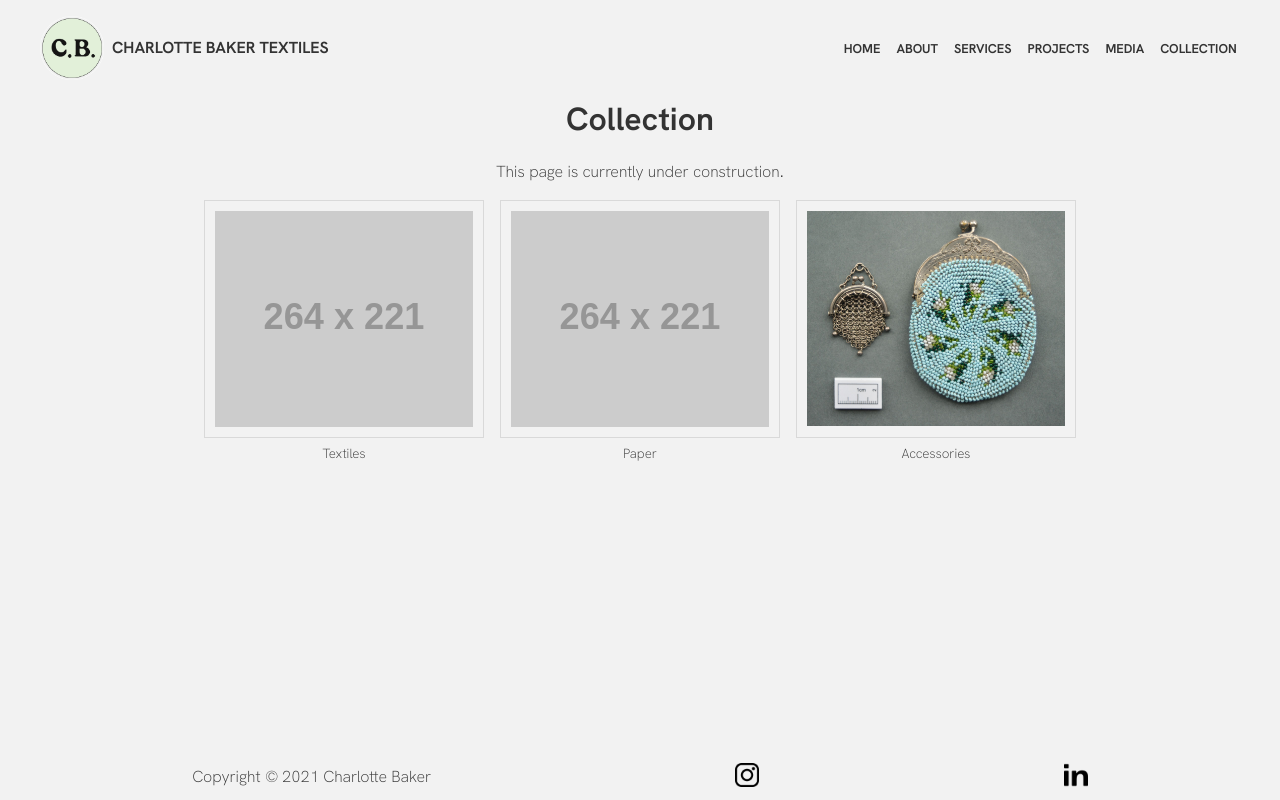
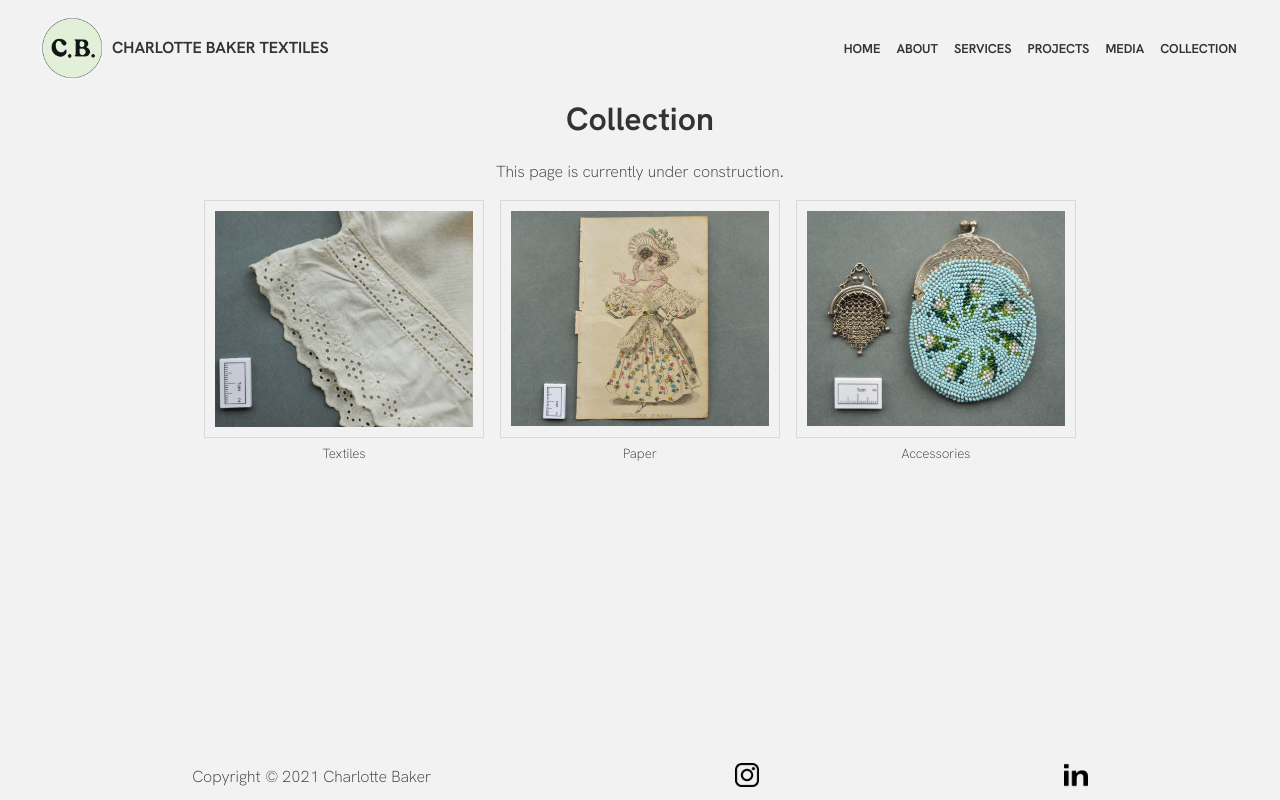
Before and after one commit to robbiethebakerman/charlotte-baker-textiles, a Next.js app: page /collection in a window 1280 px wide. Built offline with nearby package versions, Linux system fonts and the light colour scheme.

Commit message:
Add collection images

```diff
--- a/pages/collection.js
+++ b/pages/collection.js
@@ -7,14 +7,14 @@ export default function Collection() {
         {
             title: "Textiles",
             image: {
-                src: "https://via.placeholder.com/264x221",
+                src: "/Collection_Textiles.jpg",
                 alt: "",
             },
         },
         {
             title: "Paper",
             image: {
-                src: "https://via.placeholder.com/264x221",
+                src: "/Collection_Paper.jpg",
                 alt: "",
             },
         },
```
Also changed, not shown: public/Collection_Paper.jpg, public/Collection_Textiles.jpg (added).
